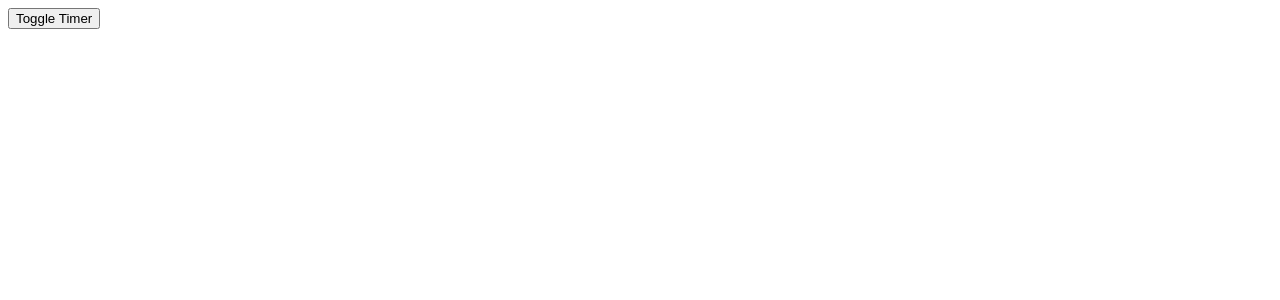
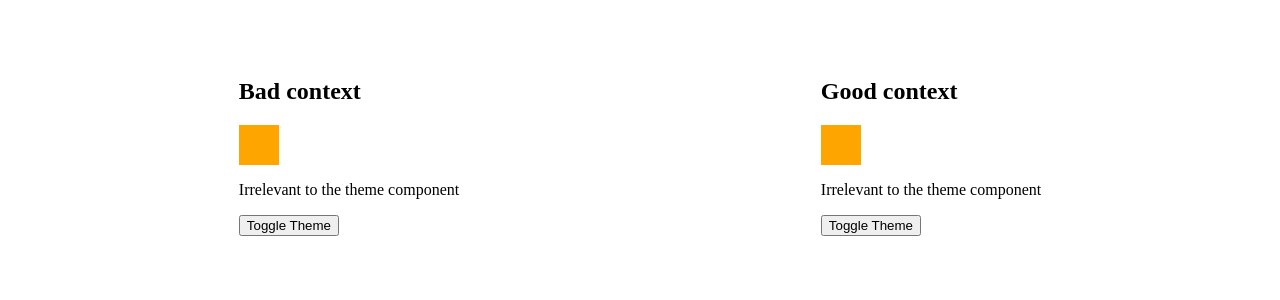
Before and after one commit to dnemirich/RDCLR-tasks, a React (Vite) app: page / in a window 1280 px wide. Shown: the top 300 px of the page. Built offline with nearby package versions, Linux system fonts and the light colour scheme.

Commit message:
feat: add optimization tasks examples

```diff
--- a/src/App.tsx
+++ b/src/App.tsx
@@ -1,11 +1,14 @@
 import './App.css'
-import {UseEffectsTask} from "./week-3-react/use-effects/useEffectsTask.tsx";
+import {OptimizationTask} from "./week-3-react/optimization/OptimizationTask.tsx";
+// import {UseEffectsTask} from "./week-3-react/use-effects/useEffectsTask.tsx";
+
 
 function App() {
 
     return (
         <div>
-          <UseEffectsTask/>
+          {/*<UseEffectsTask/>*/}
+            <OptimizationTask/>
         </div>
     )
 }
--- /dev/null
+++ b/src/week-3-react/optimization/ContextOptimization.tsx
@@ -0,0 +1,118 @@
+import {createContext, type Dispatch, type ReactNode, type SetStateAction, useContext, useState} from "react";
+import {useRenderCount} from "./utils.tsx";
+
+type ThemeContextType = {
+    theme: string;
+    setTheme: Dispatch<SetStateAction<string>>;
+};
+
+const ThemeContext = createContext<ThemeContextType>({
+    theme: "light", setTheme: () => {
+    }
+});
+
+export const BadContextExample = () => {
+    const [theme, setTheme] = useState("light");
+
+    useRenderCount("BadContextExample");
+
+    return (
+        <ThemeContext.Provider value={{theme, setTheme}}>
+            <div>
+                <h2>Bad context</h2>
+                <Panel/>
+                <button onClick={() => setTheme(theme === "light" ? "dark" : "light")}>
+                    Toggle Theme
+                </button>
+            </div>
+        </ThemeContext.Provider>
+    );
+};
+
+const Panel = () => {
+    useRenderCount("Bad Panel");
+    return (
+        <div>
+            <ThemeConsumer/>
+            <UnrelatedComponent/>
+        </div>
+    );
+};
+
+const ThemeConsumer = () => {
+    useRenderCount("Bad ThemeConsumer");
+    const {theme} = useContext(ThemeContext);
+    return <div style={{width: "40px", height: "40px", background: theme === "light" ? "orange" : "gray"}}></div>;
+};
+
+const UnrelatedComponent = () => {
+    useRenderCount("Bad UnrelatedComponent");
+    return <p>Irrelevant to the theme component</p>;
+};
+
+
+// --------------------------------------------------------------
+
+const ThemeValueContext = createContext<string>("light");
+const ThemeUpdateContext = createContext<Dispatch<SetStateAction<string>>>(() => {
+});
+
+const ThemeProvider = ({children}: { children: ReactNode }) => {
+    const [theme, setTheme] = useState("light");
+
+    return (
+        <ThemeValueContext.Provider value={theme}>
+            <ThemeUpdateContext.Provider value={setTheme}>
+                {children}
+            </ThemeUpdateContext.Provider>
+        </ThemeValueContext.Provider>)
+}
+
+const useTheme = () => useContext(ThemeValueContext);
+const useSetTheme = () => useContext(ThemeUpdateContext);
+
+export const GoodContextExample = () => {
+    useRenderCount("GoodContextExample");
+
+    return (
+        <ThemeProvider>
+            <div>
+                <h2>Good context</h2>
+                <GoodPanel/>
+                <ButtonToggler/>
+            </div>
+        </ThemeProvider>
+    );
+};
+
+const ButtonToggler = () => {
+    const setTheme = useSetTheme();
+    useRenderCount("Good ButtonToggler");
+
+    return (
+        <button onClick={() => setTheme((theme) => theme === "light" ? "dark" : "light")}>
+            Toggle Theme
+        </button>
+    )
+}
+
+const GoodPanel = () => {
+    useRenderCount("GoodPanel");
+    return (
+        <div>
+            <GoodThemeConsumer/>
+            <GoodUnrelatedComponent/>
+        </div>
+    );
+};
+
+const GoodThemeConsumer = () => {
+    useRenderCount("GoodThemeConsumer");
+    const theme = useTheme();
+    return <div style={{width: "40px", height: "40px", background: theme === "light" ? "orange" : "gray"}}></div>;
+};
+
+const GoodUnrelatedComponent = () => {
+    useRenderCount("GoodUnrelatedComponent");
+    return <p>Irrelevant to the theme component</p>;
+};
--- /dev/null
+++ b/src/week-3-react/optimization/ListOptimization.tsx
@@ -0,0 +1,57 @@
+import * as React from "react";
+import {useRenderCount} from "./utils.tsx";
+import {useMemo, useState} from "react";
+
+const BadListItem = ({ item }: { item: string }) => {
+    useRenderCount(`Bad item: ${item}`);
+    return <li>{item}</li>;
+};
+
+export const BadList = () => {
+    const [count, setCount] = useState(0);
+    useRenderCount('Bad list')
+
+
+    const items = Array.from({length: 10}, (_, i) => `Element ${i + 1}`);
+
+    return (
+        <div>
+            <h2>Bad list</h2>
+            <button onClick={() => setCount(count + 1)}>Click {count}</button>
+            <ul>
+                {items.map((item) => (
+                    <BadListItem item={item} key={Math.random()}/>
+                ))}
+            </ul>
+        </div>
+    );
+}
+
+// -----------------------------------------------
+
+const ListItem = React.memo(({item}: { item: string }) => {
+    useRenderCount(`Good item: ${item}`)
+    return <li>{item}</li>
+})
+
+export const GoodList = () => {
+    const [count, setCount] = useState(0);
+    useRenderCount('Good list')
+
+    const items = useMemo(() => (Array.from({length: 10}, (_, i) => `Element ${i + 1}`)
+        ),
+        []
+    )
+
+    return (
+        <div>
+            <h2>Good list</h2>
+            <button onClick={() => setCount(count + 1)}>Click {count}</button>
+            <ul>
+                {items.map((item, index) => (
+                    <ListItem item={item} key={index}/>
+                ))}
+            </ul>
+        </div>
+    );
+}
--- /dev/null
+++ b/src/week-3-react/optimization/OptimizationTask.tsx
@@ -0,0 +1,18 @@
+// import {BadList, GoodList} from "./ListOptimization.tsx";
+import {BadContextExample, GoodContextExample} from "./ContextOptimization.tsx";
+
+export const OptimizationTask = () => {
+    return (
+        <div style={{display: "flex", flexDirection: "column", padding: "50px", gap: "20px"}}>
+            {/*<div style={{display: "flex", justifyContent: "space-around"}}>*/}
+            {/*    <BadList/>*/}
+            {/*    <GoodList/>*/}
+            {/*</div>*/}
+            {/*<div style={{width: "100%", height: "2px", backgroundColor: 'black'}}></div>*/}
+            <div style={{display: "flex", justifyContent: "space-around"}}>
+                <BadContextExample/>
+                <GoodContextExample/>
+            </div>
+        </div>
+    )
+}
--- /dev/null
+++ b/src/week-3-react/optimization/utils.tsx
@@ -0,0 +1,6 @@
+import { useRef } from "react";
+
+export function useRenderCount(name?: string) {
+    const count = useRef(1);
+    console.log(`${name ?? "Component"} render count: ${count.current++}`);
+}
--- a/src/week-3-react/use-effects/useEffectsTask.tsx
+++ b/src/week-3-react/use-effects/useEffectsTask.tsx
@@ -18,6 +18,7 @@ export const UseEffectsTask = () => {
 
     return (
         <div>
+            <h1>Use effect</h1>
             <button onClick={() => setShowTimer(!showTimer)}>Toggle Timer</button>
             {showTimer && <Timer/>}
         </div>
```
